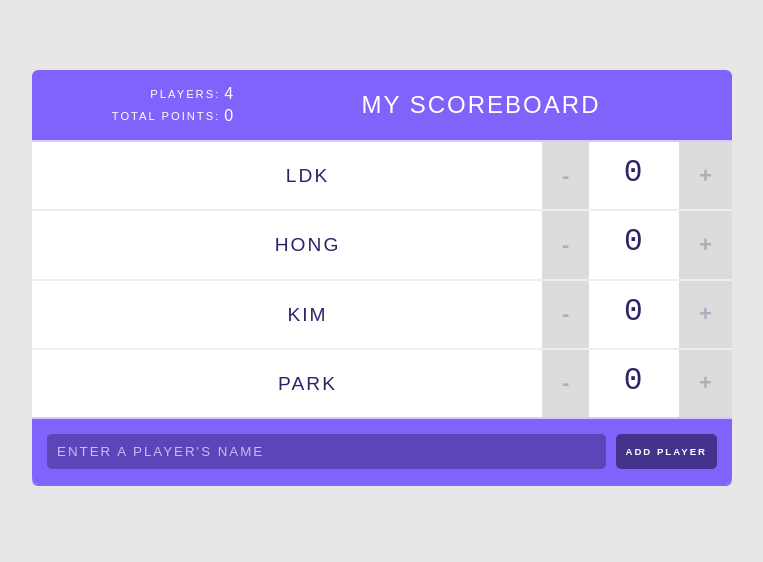
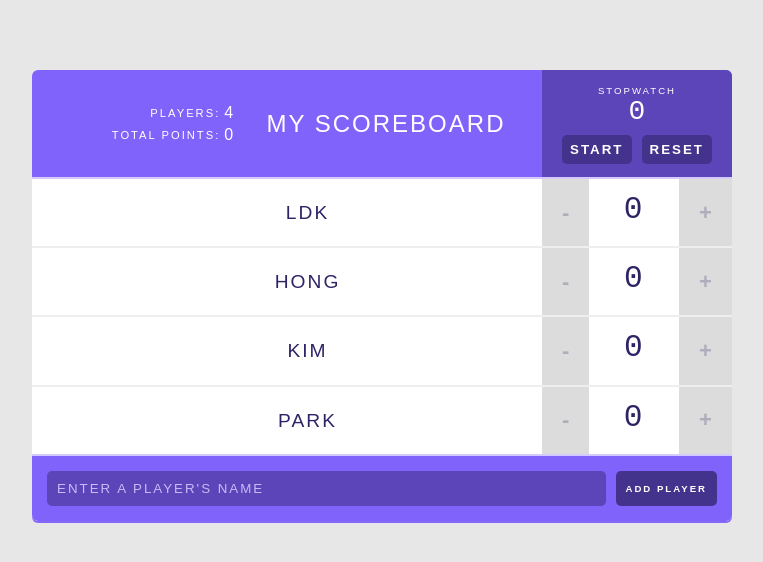
Before and after one commit to eastflag/react-scoreboard3, a React (Create React App) app: page / in a window 1280 px wide. Shown: the top 562 px of the page, without its empty margins (258-1021 px from the left). Built offline with nearby package versions, Linux system fonts and the light colour scheme.

Commit message:
Stopwatch.jsx

```diff
--- a/src/components/Header.jsx
+++ b/src/components/Header.jsx
@@ -1,5 +1,6 @@
 import React from 'react';
 import Statistics from "./Statistics";
+import Stopwatch from "./Stopwatch";
 
 const Header = (props) => {
   console.log(props);
@@ -7,6 +8,7 @@ const Header = (props) => {
     <header>
       <Statistics players={props.players}/>
       <h1>{ props.title }</h1>
+      <Stopwatch></Stopwatch>
     </header>
   )
 }
--- /dev/null
+++ b/src/components/Stopwatch.jsx
@@ -0,0 +1,52 @@
+import React, {Component} from 'react';
+
+class Stopwatch extends Component {
+  tickRef;
+
+  state = {
+    isRunning: false,
+    timer: 0
+  }
+
+  tick = () => {
+    // isRunning이 true이면 timer를 1씩 증가
+    if (this.state.isRunning) {
+      this.setState(prevState => ({
+        timer: prevState.timer + 1
+      }))
+    }
+  }
+
+  handleStopwatch = () => {
+    this.setState(prevState => ({isRunning: !prevState.isRunning}));
+  }
+
+  handleReset = () => {
+    this.setState({timer: 0});
+  }
+
+  // DOM이 렌더링 된 직후에 호출되는 라이프 사이클
+  // 3rd 라이브러리 로딩, 네트워크 호출
+  componentDidMount() {
+    this.tickRef = setInterval(this.tick, 1000);
+  }
+
+  // DOM이 파괴되기 직전에 호출되는 라이프 사이클
+  // 리소스 해제 등등
+  componentWillUnmount() {
+    clearInterval(this.tickRef);
+  }
+
+  render() {
+    return (
+      <div className="stopwatch">
+        <h2>Stopwatch</h2>
+        <span className="stopwatch-time">{this.state.timer}</span>
+        <button onClick={this.handleStopwatch}>{this.state.isRunning ? 'Stop' : 'Start'}</button>
+        <button onClick={this.handleReset}>Reset</button>
+      </div>
+    )
+  }
+}
+
+export default Stopwatch;
```
